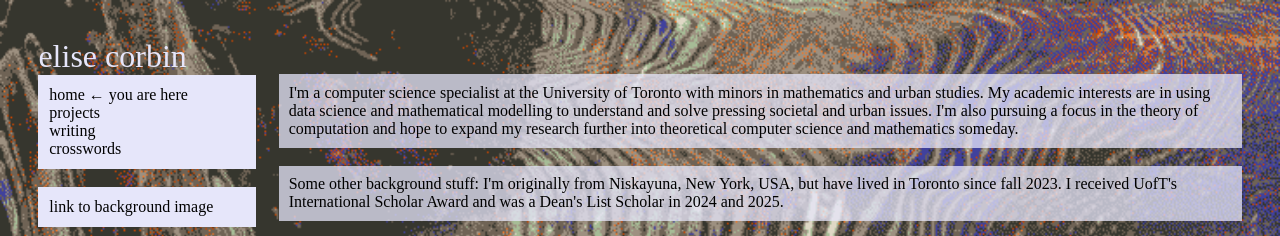
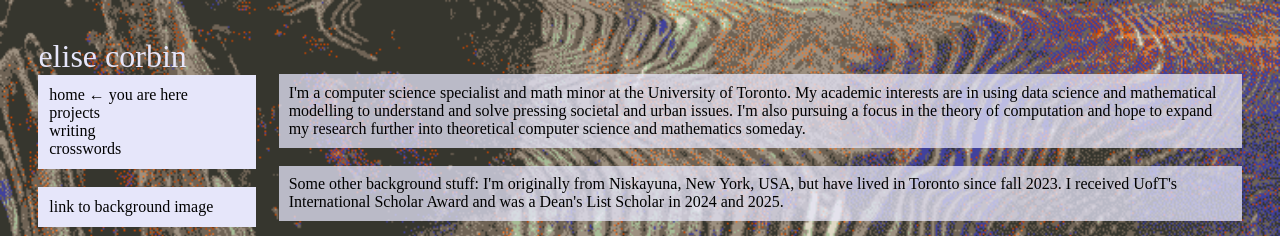
Before and after one commit to ecorbin567/ecorbin567.github.io, a plain HTML site: page index.html in a window 1280 px wide. Shown: the top 236 px of the page. Drawn offline with Linux system fonts and the light colour scheme.

Commit message:
get rid of the thing about being an urban studies minor lol
no longer an urban studies minor

```diff
--- a/index.html
+++ b/index.html
@@ -40,8 +40,7 @@
 	<br>
 	<br>
 	<div class="text-block">
-		I'm a computer science specialist at the University of Toronto with minors in mathematics and
-		urban studies. My academic interests are in using data science and mathematical
+		I'm a computer science specialist and math minor at the University of Toronto. My academic interests are in using data science and mathematical
 		modelling to understand and solve pressing societal and urban issues. I'm also pursuing a focus in the
 		theory of computation and hope to expand my research further into theoretical computer science
 		and mathematics someday.
@@ -89,4 +88,5 @@
 </div>
 </body>
 
+
 </html>
```
